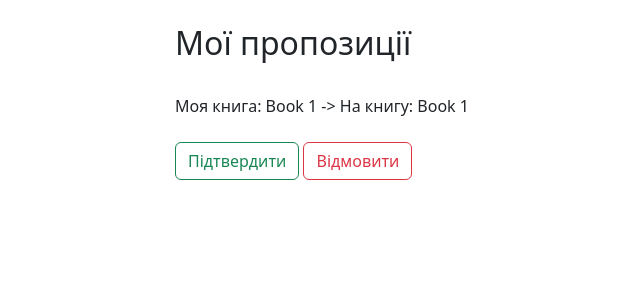
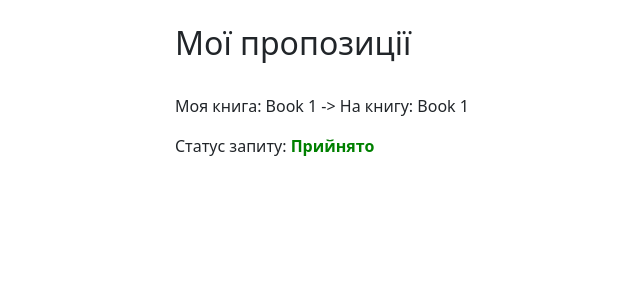
Before and after one commit to EvgenVasyutin/test_repo, a Django app: page /my_trades/2 in a window 1280 px wide. Shown: the part 56-356 px from the top of the page, without its empty margins (186-826 px from the left). Run offline with Django 4.2, Linux system fonts and the light colour scheme; a user stored in the database is signed in; data comes from the database, SQL or seed files in the repository; tables that the repository leaves empty hold one stand-in row (values such as "Sample post"); some libraries are stand-ins or nearby versions.

Commit message:
add trade stataus

```diff
--- a/book_exchange/books/models.py
+++ b/book_exchange/books/models.py
@@ -40,6 +40,12 @@ class Book(models.Model):
 
 
 class Trade(models.Model):
+
+    class StatusChoice(models.TextChoices):
+        Accepted = 'Прийнято'
+        Rejected = 'Відхилено'
+        Pending = 'В очікуванні'
+
     sender = models.ForeignKey(
         User,
         on_delete=models.CASCADE,
@@ -68,10 +74,15 @@ class Trade(models.Model):
         blank=False,
         related_name='to_book_books',
     )
+    status = models.CharField(
+        max_length=120,
+        choices=StatusChoice.choices,
+        default=StatusChoice.Pending,
+    )
     created_at = models.DateTimeField(auto_now_add=True)
 
     def __str__(self) -> str:
-        return f'{self.from_book.title} -> {self.to_book.title}'
+        return f'{self.from_book.title} -> {self.to_book.title}: {self.status}'
 
 
 class Comment(models.Model):
--- a/book_exchange/books/views/book.py
+++ b/book_exchange/books/views/book.py
@@ -1,4 +1,4 @@
-from django.shortcuts import render, redirect
+from django.shortcuts import render, redirect, get_object_or_404
 from django.http import HttpResponse, HttpRequest, HttpResponseRedirect
 from books.models import Book
 from books.forms import BookForm
@@ -19,7 +19,7 @@ def index(request: HttpRequest) -> HttpResponse:
 
 @login_required(login_url='login')
 def book_detail(request: HttpRequest, book_id: int) -> HttpResponse:
-    book = Book.objects.get(pk=book_id)
+    book = get_object_or_404(Book, pk=book_id)
     comment_form = CommentForm(request.POST or None)
     if comment_form.is_valid():
         comment = comment_form.save(commit=False)
@@ -54,7 +54,7 @@ def book_create(request: HttpRequest) -> HttpResponse | HttpResponseRedirect:
 
 @login_required(login_url='login')
 def book_delete(request: HttpRequest, book_id: int) -> HttpResponseRedirect:
-    book = Book.objects.get(pk=book_id)
+    book = get_object_or_404(Book, pk=book_id)
     if request.user.id == book.owner.id:
         book.delete()
         messages.success(request, ('Книга успішно видалена!'))
--- a/book_exchange/books/views/comment.py
+++ b/book_exchange/books/views/comment.py
@@ -1,4 +1,4 @@
-from django.shortcuts import render, redirect
+from django.shortcuts import redirect, get_object_or_404
 from django.http import HttpRequest, HttpResponseRedirect
 from books.models import Comment
 from django.contrib import messages
@@ -9,7 +9,7 @@ from django.contrib.auth.decorators import login_required
 def comment_delete(
     request: HttpRequest, comment_id: int
 ) -> HttpResponseRedirect:
-    comment = Comment.objects.get(pk=comment_id)
+    comment = get_object_or_404(Comment, pk=comment_id)
     book = comment.book.id
     if request.user.id == comment.author.id:
         comment.delete()
--- a/book_exchange/books/views/trade.py
+++ b/book_exchange/books/views/trade.py
@@ -1,4 +1,4 @@
-from django.shortcuts import render, redirect
+from django.shortcuts import render, redirect, get_object_or_404
 from django.http import HttpResponse, HttpRequest, HttpResponseRedirect
 from books.models import Trade
 from books.forms import TradeForm
@@ -35,9 +35,10 @@ def trade_create(request: HttpRequest) -> HttpResponse | HttpResponseRedirect:
 
 @login_required(login_url='login')
 def trade_delete(request: HttpRequest, trade_id: int) -> HttpResponseRedirect:
-    trade = Trade.objects.get(pk=trade_id)
+    trade = get_object_or_404(Trade, pk=trade_id)
     if request.user.id == trade.receiver.id:
-        trade.delete()
+        trade.status = Trade.StatusChoice.Rejected
+        trade.save()
         messages.success(request, ('Ви успішно відмовили в обміні!'))
         return redirect('user_trades', request.user.id)
     else:
@@ -46,9 +47,10 @@ def trade_delete(request: HttpRequest, trade_id: int) -> HttpResponseRedirect:
 
 @login_required(login_url='login')
 def trade_confirm(request: HttpRequest, trade_id: int) -> HttpResponseRedirect:
-    trade = Trade.objects.get(pk=trade_id)
+    trade = get_object_or_404(Trade, pk=trade_id)
     if request.user.id == trade.receiver.id:
-        trade.delete()
+        trade.status = Trade.StatusChoice.Accepted
+        trade.save()
         messages.success(request, ('Ви успішно підтвердили обмін!'))
         return redirect('user_trades', request.user.id)
     else:
--- a/book_exchange/templates/index.html
+++ b/book_exchange/templates/index.html
@@ -21,7 +21,7 @@
             <br>
             Cтворено для обміну: {{ book.created_at|date:"d/m/Y H:i:s" }}
         </p>
-        <a href="{% url 'book_detail' book_id=book.id %}" class="btn btn-outline-info">Детальніше</a>
+            <a href="{% url 'book_detail' book_id=book.id %}" class="btn btn-outline-info">Детальніше</a>
         <p>
         <ul>
             {% for comment in book.comment_book.all %}
--- a/book_exchange/templates/trade/trade_detail.html
+++ b/book_exchange/templates/trade/trade_detail.html
@@ -1,6 +1,20 @@
 {% extends 'base.html' %}
 {% load static %}
 {% block content %}
+    <style>
+        .status {
+            font-weight: bold;
+        }
+        .status.accepted {
+            color: green;
+        }
+        .status.rejected {
+            color: red;
+        }
+        .status.pending {
+            color: blue;
+        }
+    </style>
     <header>
         <h2>Мої пропозиції</h2>
     </header>
@@ -8,10 +22,14 @@
     {% for trade in trades %}
         <p>
             Моя книга: {{ trade.to_book }} -> На книгу: {{ trade.from_book }}
+            <p>
+            Статус запиту: <span class="status {% if trade.status == 'Прийнято' %}accepted{% elif trade.status == 'Відхилено' %}rejected{% else %}pending{% endif %}">{{ trade.status }}</span>
             <br>
             <br>
-            <a href="{% url 'trade_confirm' trade_id=trade.id %}" class="btn btn-outline-success">Підтвердити</a>
-            <a href="{% url 'trade_delete' trade_id=trade.id %}" class="btn btn-outline-danger">Відмовити</a>
+            {% if trade.status != 'Прийнято' and trade.status != 'Відхилено' %}
+                <a href="{% url 'trade_confirm' trade_id=trade.id %}" class="btn btn-outline-success">Прийняти</a>
+                <a href="{% url 'trade_delete' trade_id=trade.id %}" class="btn btn-outline-danger">Відмовити</a>
+            {% endif %}
         </p>
         <br>
     {% endfor %}
```
Also changed, not shown: book_exchange/books/migrations/0002_trade_status.py (added), 1 other file.
